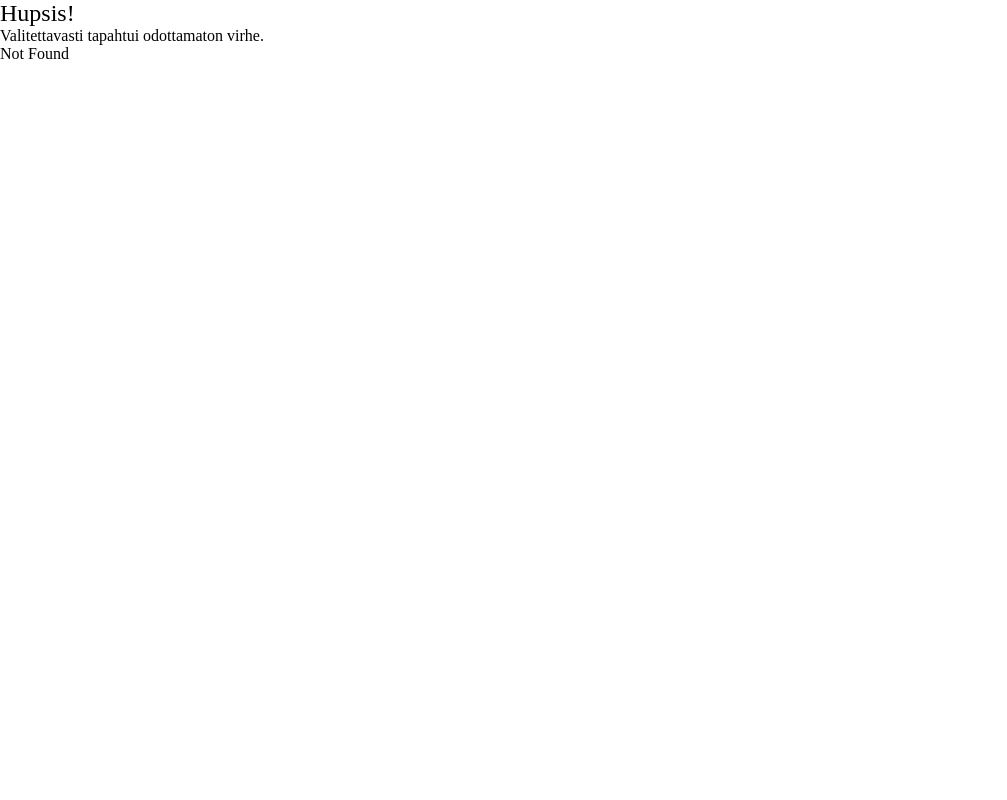
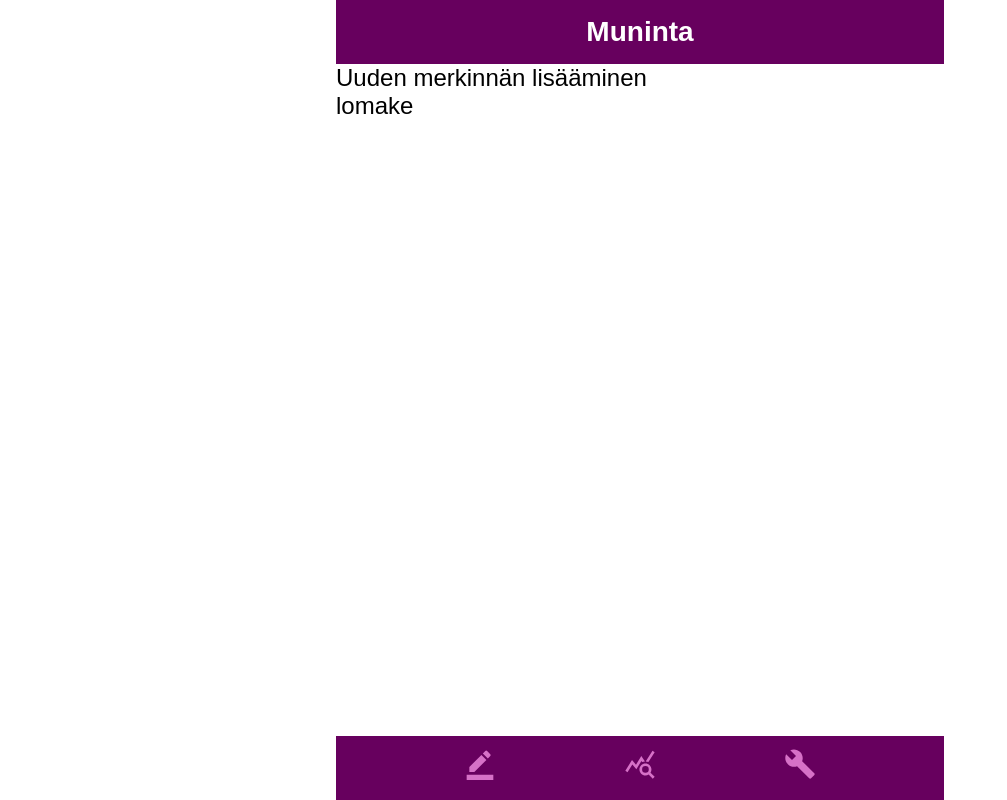
Before and after one commit to TMelnyk2021/Muninta, a React (Vite) app: page /add in a window 1280 px wide. Before the commit this address had no page. Shown: the whole page, without its empty margins (0-1007 px from the left). Built offline with nearby package versions, Linux system fonts and the light colour scheme.

Commit message:
lisää AddItem- ja ItemForm-komponentit sekä reitityksen

```diff
--- /dev/null
+++ b/src/components/AddItem/AddItem.jsx
@@ -0,0 +1,16 @@
+import ItemForm from '../ItemForm/ItemForm'
+import styles from './AddItem.module.scss'
+
+function AppItem(props) {
+
+  return (
+    <div>
+      <h2>Uuden merkinnän lisääminen
+      <ItemForm />
+      </h2>
+    </div>
+  )
+
+}
+
+export default AppItem
--- /dev/null
+++ b/src/components/AddItem/index.js
@@ -0,0 +1 @@
+export { default } from './AddItem.jsx'
--- a/src/components/AppRouter/AppRouter.jsx
+++ b/src/components/AppRouter/AppRouter.jsx
@@ -1,3 +1,4 @@
+import AddItem from '../AddItem'
 import { createBrowserRouter, RouterProvider } from 'react-router-dom'
 import ErrorPage from '../ErrorPage'
 import Items from '../Items'
@@ -16,7 +17,8 @@ function AppRouter(props) {
           element: <Items />,
           loader: () => { return props.data } },
         { path: "stats", element: <Stats /> },
-        { path: "settings", element: <Settings /> }
+        { path: "settings", element: <Settings /> },
+        { path: "add", element: <AddItem /> }
       ]
     }
   ])
--- /dev/null
+++ b/src/components/ItemForm/ItemForm.jsx
@@ -0,0 +1,13 @@
+import styles from './ItemForm.module.scss'
+
+function ItemForm(props) {
+
+  return (
+    <div>
+      lomake
+    </div>
+  )
+
+}
+
+export default ItemForm
--- /dev/null
+++ b/src/components/ItemForm/index.js
@@ -0,0 +1 @@
+export { default } from './ItemForm.jsx'
--- a/src/components/Items/Items.jsx
+++ b/src/components/Items/Items.jsx
@@ -1,4 +1,4 @@
-import { useLoaderData } from 'react-router-dom'
+import { Link, useLoaderData } from 'react-router-dom'
 import styles from './Items.module.scss'
 import { FloatingButton } from '../../shared/buttons'
 import Item from '../Item/Item'
@@ -10,7 +10,7 @@ function Items() {
   return (
     <div className={styles.items}>
       { items }
-      <FloatingButton secondary>+</FloatingButton>
+  <Link to="/add"><FloatingButton secondary>+</FloatingButton></Link>
     </div>
   )
 
```
Also changed, not shown: src/components/AddItem/AddItem.module.scss (added), src/components/ItemForm/ItemForm.module.scss (added).
